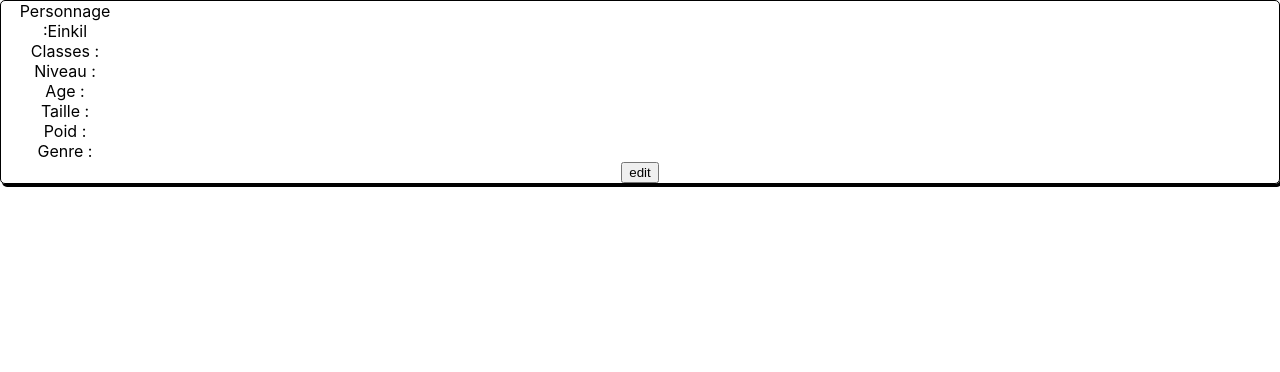
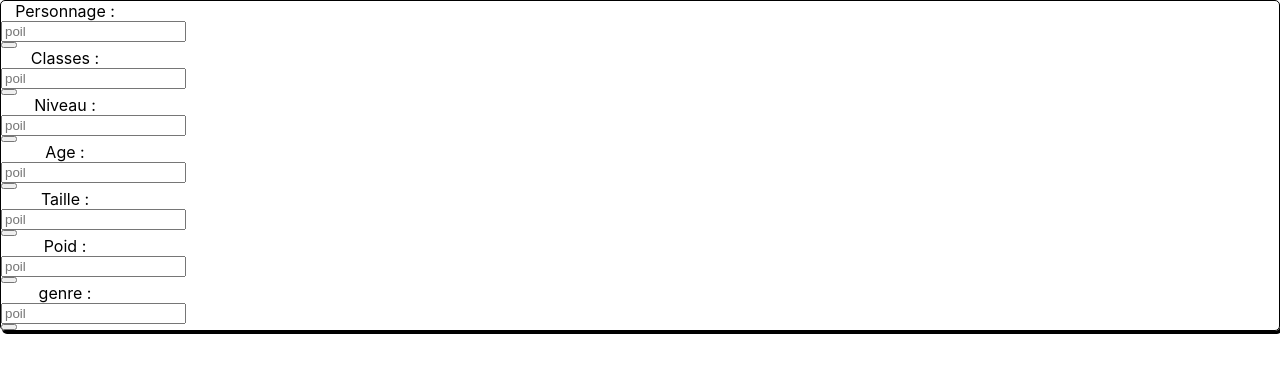
Before and after one commit to tyZulh/dndCharacterSheet, a React (Create React App) app: page / in a window 1280 px wide. Shown: the top 372 px of the page. Built offline with nearby package versions, Linux system fonts and the light colour scheme.

Commit message:
remove duplicate code in the header components

```diff
--- a/src/components/header/Header.js
+++ b/src/components/header/Header.js
@@ -1,114 +1,27 @@
 import React, { Component } from 'react'
+import HeaderItem from '../headerItem/HeaderItem';
 import './Header.scss';
 
 class Header extends Component {
-  state = {
-    characterName: 'Einkil',
-    classes: '',
-    level: '',
-    age: '',
-    height: '',
-    weight: '',
-    gender: '',
-    edit: false,
-  }
 
-  editHeader = _=> {
-    this.setState({edit : !this.state.edit})
-  }
+  items = [
+    'Personnage',
+    'Classes',
+    'Niveau',
+    'Age',
+    'Taille',
+    'Poid',
+    'genre'
+  ]
 
   render() {
     return (
       <div className='header'>
         <div>
-          <div className='cell'>
-            <span>
-              Personnage :
-            </span>
-
-            <span>
-              {this.state.characterName}
-            </span>
-
-            <input className={this.state.edit ? 'display' : 'notDisplayed'}/>
-          </div>
-
-          <div className='cell'>
-            <span>
-              Classes :
-            </span>
-
-            <span>
-              {this.state.classes}
-            </span>
-
-            <input className={this.state.edit ? 'display' : 'notDisplayed'}/>
-          </div>
-
-          <div className='cell'>
-            <span>
-              Niveau :
-            </span>
-
-            <span>
-              {this.state.level}
-            </span>
-
-            <input className={this.state.edit ? 'display' : 'notDisplayed'}/>
-          </div>
-
-          <div className='cell'>
-            <span>
-              Age :
-            </span>
-            <span>
-              {this.state.age}
-            </span>
-
-            <input className={this.state.edit ? 'display' : 'notDisplayed'}/>
-          </div>
-
-          <div className='cell'>
-            <span>
-              Taille :
-            </span>
-
-            <span>
-              {this.state.height}
-            </span>
-
-            <input className={this.state.edit ? 'display' : 'notDisplayed'}/>
-          </div>
-
-          <div className='cell'>
-            <span>
-              Poid :
-            </span>
-
-            <span>
-              {this.state.weight}
-            </span>
-
-            <input className={this.state.edit ? 'display' : 'notDisplayed'}/>
-          </div>
-
-          <div className='cell'>
-            <span>
-              Genre :
-            </span>
-
-            <span className={this.state.edit ? 'notDisplayed' : 'display'}>
-              {this.state.gender}
-            </span>
-
-            <input className={this.state.edit ? 'display' : 'notDisplayed'}/>
-          </div>
+          {this.items.map(item => {
+             return (<HeaderItem title={item}></HeaderItem>)
+          })}
         </div>
-
-        <button
-          className='editButton'
-          onClick={this.editHeader}
-        >edit</button>
       </div>
     )
   }
```
